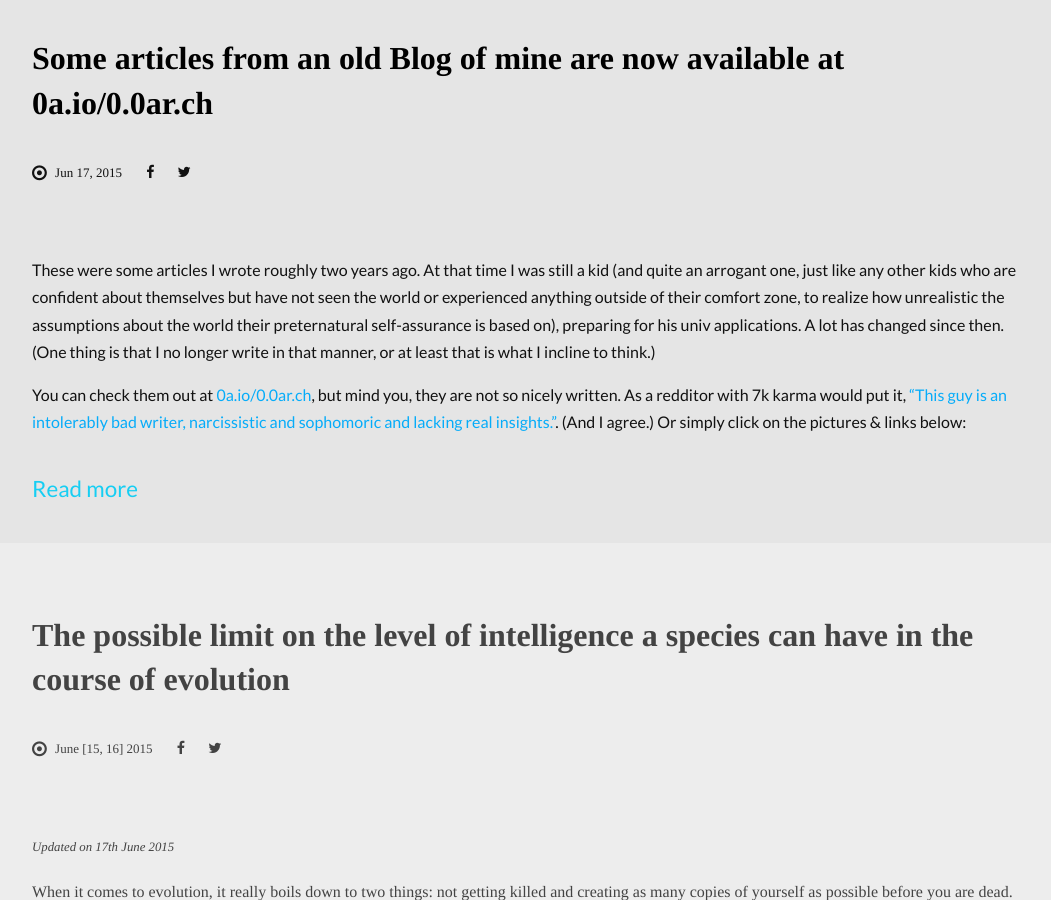
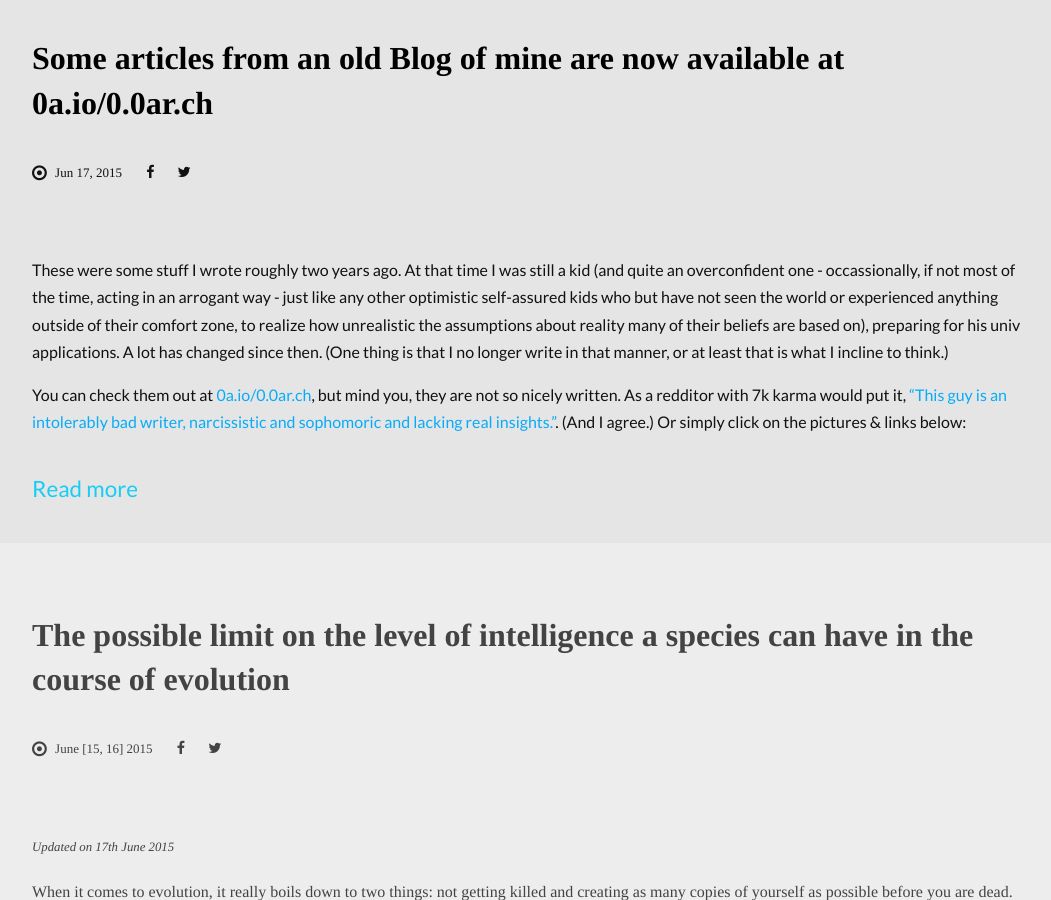
Before and after one commit to archywillhe/0a-Jekyll, a Jekyll site: the page built from dailyLogs.html, in a window 1280 px wide and 900 px high, scrolled down 1329 px. Shown: the whole window, without its empty margins (108-1159 px from the left). Built offline with Jekyll 4.4.1, drawn with Linux system fonts in a browser that asks for light colours; nearby versions of some CDN libraries.

Commit message:
minor editing

```diff
--- a/_posts/2015-06-17-some-blog-posts-from-two-years-ago-are-now-available-at-00arch.md
+++ b/_posts/2015-06-17-some-blog-posts-from-two-years-ago-are-now-available-at-00arch.md
@@ -16,14 +16,12 @@ coverImg:
 subtitle:
 subtitleBottom:
 extract: |
-    These were some articles I wrote roughly two years ago. At that time I was still a kid (and quite an arrogant one, just like any other kids who are confident about themselves but have not seen the world or experienced anything outside of their comfort zone, to realize how unrealistic the assumptions about the world their preternatural self-assurance is based on), preparing for his univ applications. A lot has changed since then. (One thing is that I no longer write in that manner, or at least that is what I incline to think.)
+    These were some stuff I wrote roughly two years ago. At that time I was still a kid (and quite an overconfident one - occassionally, if not most of the time, acting in an arrogant way - just like any other optimistic self-assured kids who but have not seen the world or experienced anything outside of their comfort zone, to realize how unrealistic the assumptions about reality many of their beliefs are based on), preparing for his univ applications. A lot has changed since then. (One thing is that I no longer write in that manner, or at least that is what I incline to think.)
 
     You can check them out at [0a.io/0.0ar.ch](http://0a.io/0.0ar.ch), but mind you, they are not so nicely written. As a redditor with 7k karma would put it, ["This guy is an intolerably bad writer, narcissistic and sophomoric and lacking real insights."](http://www.reddit.com/r/lifehack/comments/1v943g/how_to_excel_at_anything_in_life_the_key_here_is/). (And I agree.) Or simply click on the pictures & links below:
 ---
 
-
-
-These were some articles I wrote roughly two years ago. At that time I was still a kid (and quite an arrogant one, just like any other kids who are confident about themselves but have not seen the world or experienced anything outside of their comfort zone, to realize how unrealistic the assumptions about the world their preternatural self-assurance is based on), preparing for his univ applications. A lot has changed since then. (One thing is that I no longer write in that manner, or at least that is what I incline to think.)
+These were some stuff I wrote roughly two years ago. At that time I was still a kid (and quite an overconfident one - occassionally, if not most of the time, acting in an arrogant way - just like any other optimistic self-assured kids who but have not seen the world or experienced anything outside of their comfort zone, to realize how unrealistic the assumptions about reality many of their beliefs are based on), preparing for his univ applications. A lot has changed since then. (One thing is that I no longer write in that manner, or at least that is what I incline to think.)
 
 You can check them out at [0a.io/0.0ar.ch](http://0a.io/0.0ar.ch), but mind you, they are not so nicely written. As a redditor with 7k karma would put it, ["This guy is an intolerably bad writer, narcissistic and sophomoric and lacking real insights."](http://www.reddit.com/r/lifehack/comments/1v943g/how_to_excel_at_anything_in_life_the_key_here_is/). (And I agree.) Or simply click on the pictures & links below:
 
```
Also changed, not shown: _posts/2015-06-30-danceprincecom-is-now-live.md (+1 -1 lines).
